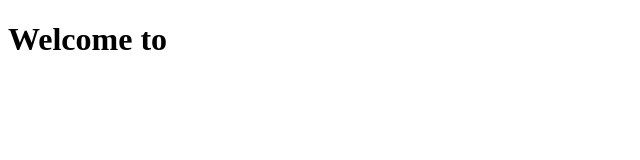
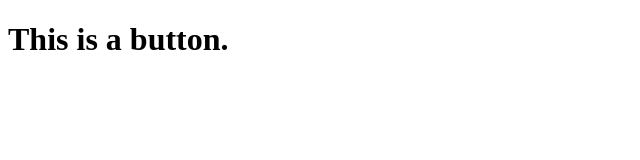
Before and after one commit to UnderwaterCeramicTechnicians/UnderwaterCeramicTechnicianHQ, a plain HTML site: page index.html in a window 1280 px wide. Shown: the whole page, without its empty margins (0-640 px from the left). Drawn offline with Linux system fonts and the light colour scheme.

Commit message:
Update index.html

```diff
--- a/index.html
+++ b/index.html
@@ -4,7 +4,7 @@
         <title>Hi</title>
     </head>
     <body>
-        <h1>Welcome to</h1>
+        <h1>This is a button.</h1>
         <script src="test.js"></script>
     </body>
 
```
